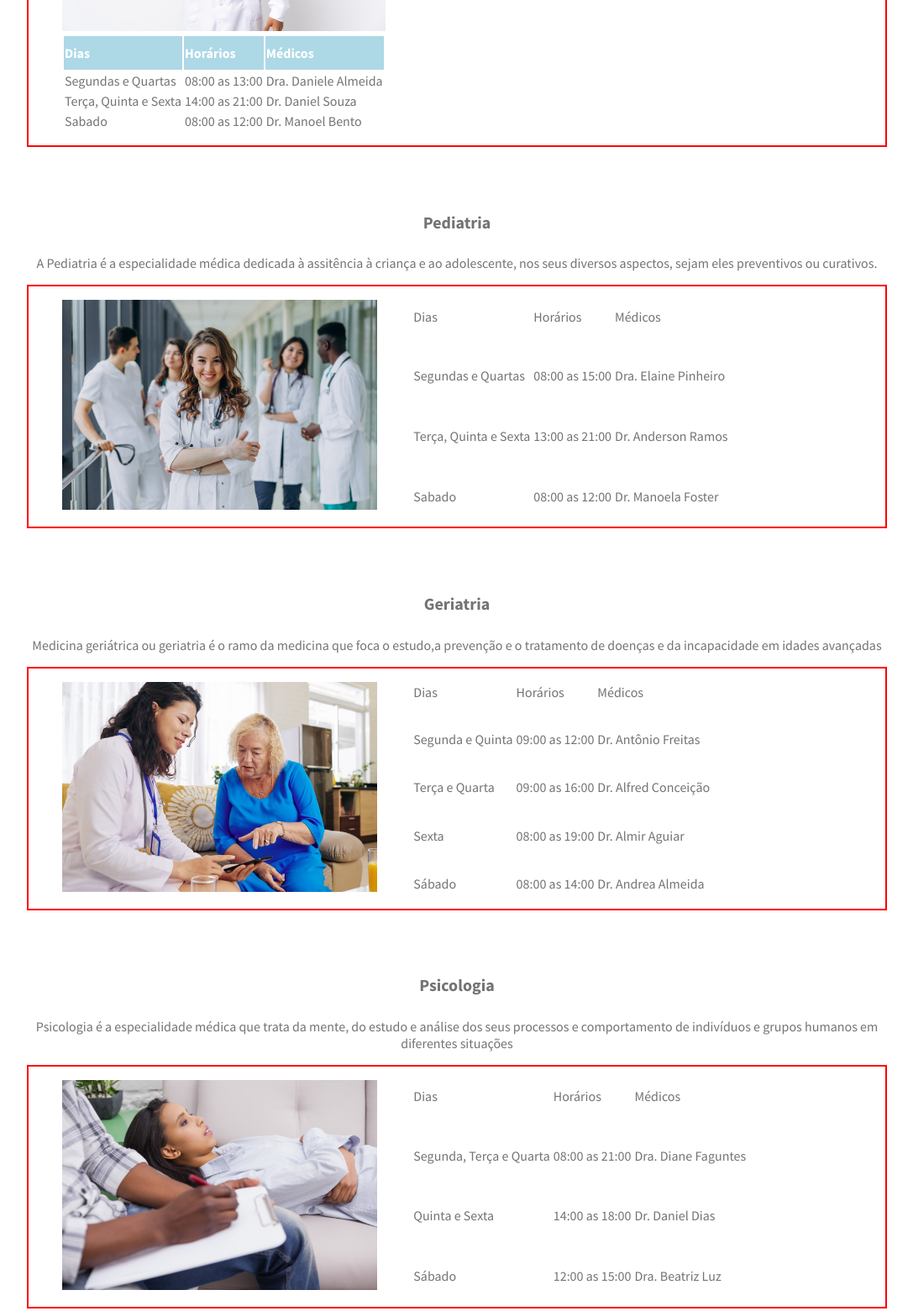
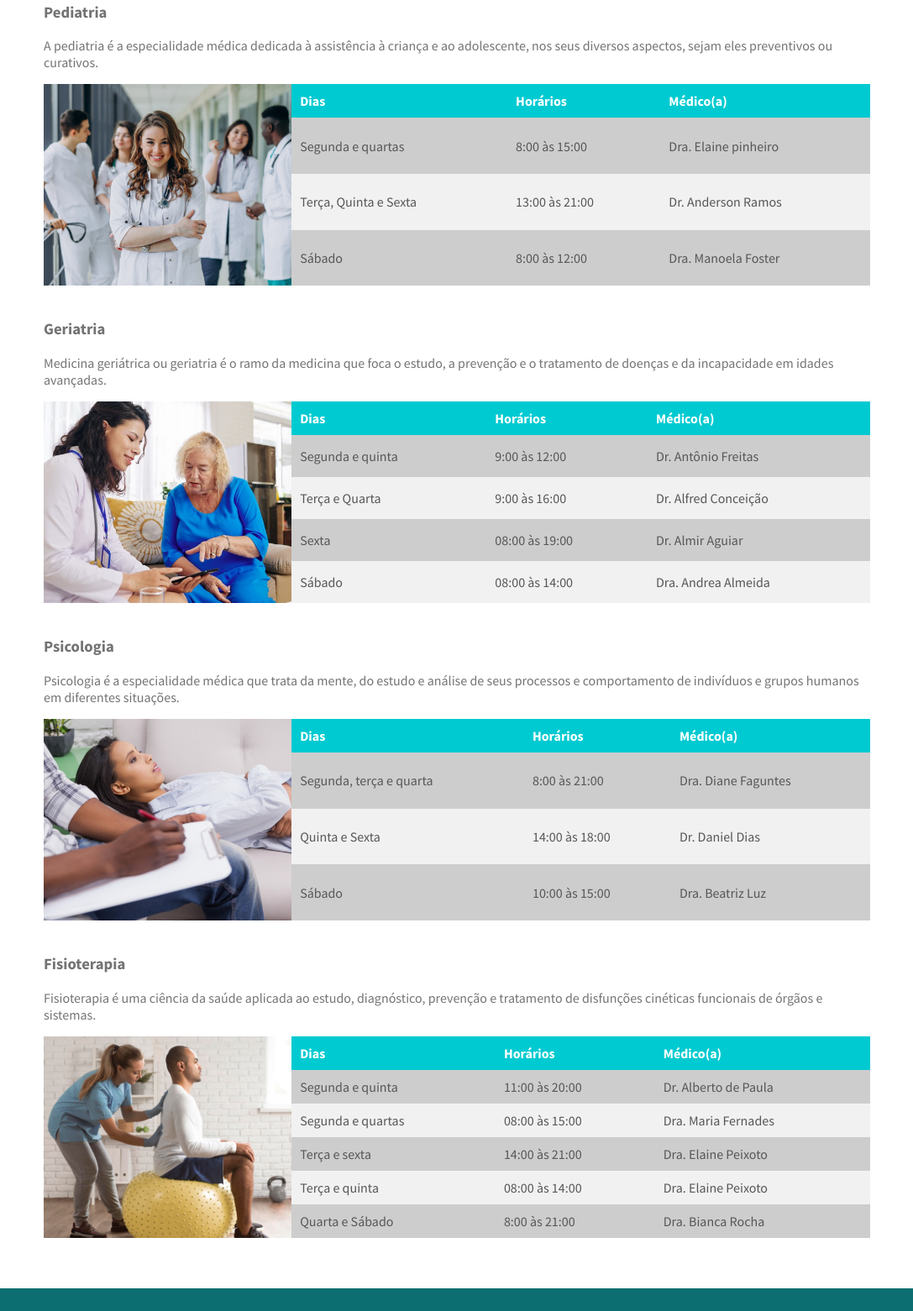
Before and after one commit to romacloud1989/ClinicaDev, a plain HTML site: page especialidades.html in a window 1280 px wide. Shown: the part 600-2161 px from the top of the page at 84% size, without its empty margins (96-1183 px from the left). Drawn offline with Linux system fonts and the light colour scheme.

Commit message:
Finalizado CSS e Responsivo da pagina de especialidades

```diff
--- a/especialidades.html
+++ b/especialidades.html
@@ -24,215 +24,222 @@
     </div>
   </header>
   <main>
-    <nav class="especialidades-links">
+    <section>
+    <div class="especialidades-links">
       <a href="#ortopedia">Ortopedia</a>
       <a href="#pediatria">Pediatria</a>
       <a href="#geriatria">Geriatria</a>
       <a href="#psicologia">Psicologia</a>
       <a href="#fisioterapia">Fisioterapia</a>
-    </nav>
+    </div>
     <div class="titulo-especialidades">
       <p>Conheça as nossas especialidades</p>
     </div>
-    <section id="ortopedia" class="especializacao">
-      <div class="descricao">
-          <h4>Ortopedia</h4>
-          <p>A ortopedia é a especialidade médica que cuida da saúde relacionada aos elementos do aparelho locomotor, como ossos, músculos, ligamentos e articulações</p>
+    </section>
+    <section id="ortopedia" class="container sessao-especialidade">
+      <div class="container-titulo">
+        <h3>Ortopedia</h3>
+        <p>A ortopedia é a especialidade médica que cuida da saúde relacionadas aos elementos do aparelho locomotor, como ossos, músculos, ligamentos e articulações.</p>
       </div>
-    </section>
-    <section>
-      <div class="tabela">
-        <div>
-        <figure>
-          <img src="assets\ortopedia.png" alt="Imagem de um ortopedista">
 
-        </tr>
-        <table>
-          <thead >
-          <tr class="tabela-head">
+      <div class="box-tabela-especialista">
+          <img src="assets/ortopedia.png" alt="Ortopedia" title="Ortopedia">
+
+          <table class="tabela-especialistas">
+            <thead>
+              <tr>
                 <th>Dias</th>
                 <th>Horários</th>
-            <th>Médicos</th>
+                <th>Médico(a)</th>
               </tr>
             </thead>
+
             <tbody>
               <tr>
-            <td>Segundas e Quartas</td>
-            <td>08:00 as 13:00</td>
+                <td>Segunda e quartas</td>
+                <td>8:00 às 13:00</td>
                 <td>Dra. Daniele Almeida</td>
               </tr>
               <tr>
                 <td>Terça, Quinta e Sexta</td>
-            <td>14:00 as 21:00</td>
+                <td>14:00 às 21:00</td>
                 <td>Dr. Daniel Souza</td>
               </tr>
               <tr>
-            <td>Sabado</td>
-            <td>08:00 as 12:00</td>
+                <td>Sábado</td>
+                <td>8:00 às 21:00</td>
                 <td>Dr. Manoel Bento</td>
               </tr>
             </tbody>
           </table>
       </div>
     </section>
-    <section id="pediatria" class="especializacao">
-      <div class="descricao">
-          <h4>Pediatria</h4>
-          <p>A Pediatria é a especialidade médica dedicada à assitência à criança e ao adolescente, nos seus diversos aspectos, sejam eles preventivos ou curativos.</p>
+
+    <section id="pediatria" class="container sessao-especialidade">
+      <div class="container-titulo">
+        <h3>Pediatria</h3>
+        <p>A pediatria é a especialidade médica dedicada à assistência à criança e ao adolescente, nos seus diversos aspectos, sejam eles preventivos ou curativos.</p>
       </div>
-    </section>
-    <section>
-      <div class="tabela">
-        <figure>
-          <img src="assets\pediatra2.png" alt="Imagem de um ortopedista">
-        </figure>
-        <table>
-          <tdead>
+
+      <div class="box-tabela-especialista">
+          <img src="assets/pediatra2.png" alt="Pediatria" title="Pediatria">
+          <table class="tabela-especialistas">
+            <thead>
               <tr>
-            <td>Dias</td>
-            <td>Horários</td>
-            <td>Médicos</td>
+                <th>Dias</th>
+                <th>Horários</th>
+                <th>Médico(a)</th>
               </tr>
-          </tdead>
+            </thead>
+
             <tbody>
               <tr>
-            <td>Segundas e Quartas</td>
-            <td>08:00 as 15:00</td>
-            <td>Dra. Elaine Pinheiro</td>
+                <td>Segunda e quartas</td>
+                <td>8:00 às 15:00</td>
+                <td>Dra. Elaine pinheiro</td>
               </tr>
               <tr>
                 <td>Terça, Quinta e Sexta</td>
-            <td>13:00 as 21:00</td>
+                <td>13:00 às 21:00</td>
                 <td>Dr. Anderson Ramos</td>
               </tr>
               <tr>
-            <td>Sabado</td>
-            <td>08:00 as 12:00</td>
-            <td>Dr. Manoela Foster</td>
+                <td>Sábado</td>
+                <td>8:00 às 12:00</td>
+                <td>Dra. Manoela Foster</td>
               </tr>
             </tbody>
           </table>
       </div>
     </section>
-    <section id="geriatria" class="especializacao">
-      <div class="descricao">
-          <h4>Geriatria</h4>
-          <p>Medicina geriátrica ou geriatria é o ramo da medicina que foca o estudo,a prevenção e o tratamento de doenças e da incapacidade em idades avançadas</p>
+
+    <section id="geriatria" class="container sessao-especialidade">
+      <div class="container-titulo">
+        <h3>Geriatria</h3>
+        <p>Medicina geriátrica ou geriatria é o ramo da medicina que foca o estudo, a prevenção e o tratamento de doenças e da incapacidade em idades avançadas.</p>
       </div>
-    </section>
-    <section>
-      <div class="tabela">
-        <figure>
-          <img src="assets\geriatra.png" alt="Imagem de um ortopedista">
-        </figure>
-        <table>
-          <tdead>
+
+      <div class="box-tabela-especialista">
+        <img src="assets/geriatra.png" alt="Geriatria" title="Geriatria">
+
+        <table class="tabela-especialistas">
+          <thead>
             <tr>
-            <td>Dias</td>
-            <td>Horários</td>
-            <td>Médicos</td>
+              <th>Dias</th>
+              <th>Horários</th>
+              <th>Médico(a)</th>
             </tr>
-          </tdead>
+          </thead>
+
           <tbody>
             <tr>
-            <td>Segunda e Quinta</td>
-            <td>09:00 as 12:00</td>
+              <td>Segunda e quinta</td>
+              <td>9:00 às 12:00</td>
               <td>Dr. Antônio Freitas</td>
             </tr>
             <tr>
               <td>Terça e Quarta</td>
-            <td>09:00 as 16:00</td>
+              <td>9:00 às 16:00</td>
               <td>Dr. Alfred Conceição</td>
             </tr>
             <tr>
               <td>Sexta</td>
-            <td>08:00 as 19:00</td>
+              <td>08:00 às 19:00</td>
               <td>Dr. Almir Aguiar</td>
             </tr>
             <tr>
               <td>Sábado</td>
-            <td>08:00 as 14:00</td>
-            <td>Dr. Andrea Almeida</td>
+              <td>08:00 às 14:00</td>
+              <td>Dra. Andrea Almeida</td>
             </tr>
           </tbody>
         </table>
       </div>
     </section>
-    <section id="psicologia" class="especializacao">
-      <div class="descricao">
-          <h4>Psicologia</h4>
-          <p>Psicologia é a especialidade médica que trata da mente, do estudo e análise dos seus processos e comportamento de indivíduos e grupos humanos em diferentes situações</p>
+
+    <section id="psicologia" class="container sessao-especialidade">
+      <div class="container-titulo">
+        <h3>Psicologia</h3>
+        <p>Psicologia é a especialidade médica que trata da mente, do estudo e análise de seus processos e comportamento de indivíduos e grupos humanos em diferentes situações.</p>
       </div>
-    </section>
-    <section>
-      <div class="tabela">
-        <figure>
-          <img src="assets\psicologo.png" alt="Imagem de um ortopedista">
-        </figure>
-        <table>
-          <tdead>
+
+      <div class="box-tabela-especialista">
+          <img src="assets/psicologo.png" alt="Psicologia" title="Psicologia">
+          <table class="tabela-especialistas">
+            <thead>
               <tr>
-            <td>Dias</td>
-            <td>Horários</td>
-            <td>Médicos</td>
+                <th>Dias</th>
+                <th>Horários</th>
+                <th>Médico(a)</th>
               </tr>
-          </tdead>
+            </thead>
+
             <tbody>
               <tr>
-            <td>Segunda, Terça e Quarta</td>
-            <td>08:00 as 21:00</td>
+                <td>Segunda, terça e quarta</td>
+                <td>8:00 às 21:00</td>
                 <td>Dra. Diane Faguntes</td>
               </tr>
               <tr>
                 <td>Quinta e Sexta</td>
-            <td>14:00 as 18:00</td>
+                <td>14:00 às 18:00</td>
                 <td>Dr. Daniel Dias</td>
               </tr>
               <tr>
                 <td>Sábado</td>
-            <td>12:00 as 15:00</td>
+                <td>10:00 às 15:00</td>
                 <td>Dra. Beatriz Luz</td>
               </tr>
             </tbody>
           </table>
       </div>
     </section>
-    <section id="fisioterapia" class="especializacao">
-      <div class="descricao">
-          <h4>Fisioterapia</h4>
-          <p>Fisioterapia é uma ciência da saúde aplicada ao, estudo, diagnóstico, prevenção e tratamento de disfunções cinéticas e funcionais de orgãos do sistema motor </p>
+
+    <section id="fisioterapia" class="container sessao-especialidade">
+      <div class="container-titulo">
+        <h3>Fisioterapia</h3>
+        <p>Fisioterapia é uma ciência da saúde aplicada ao estudo, diagnóstico, prevenção e tratamento de disfunções cinéticas funcionais de órgãos e sistemas.</p>
       </div>
-    </section>
-    <section>
-      <div class="tabela">
-        <figure>
-          <img src="assets\fisioterapia.png" alt="Imagem de um ortopedista">
-        </figure>
-        <table>
-          <tdead>
+
+      <div class="box-tabela-especialista">
+          <img src="assets/fisioterapia.png" alt="Fisioterapia" title="Fisioterapia">
+          <table class="tabela-especialistas">
+            <thead>
               <tr>
-            <td>Dias</td>
-            <td>Horários</td>
-            <td>Médicos</td>
+                <th>Dias</th>
+                <th>Horários</th>
+                <th>Médico(a)</th>
               </tr>
-          </tdead>
+            </thead>
+
             <tbody>
               <tr>
-            <td>Segunda, Terça e Quarta</td>
-            <td>08:00 as 21:00</td>
-            <td>Dra. Diane Faguntes</td>
+                <td>Segunda e quinta</td>
+                <td>11:00 às 20:00</td>
+                <td>Dr. Alberto de Paula</td>
               </tr>
               <tr>
-            <td>Quinta e Sexta</td>
-            <td>14:00 as 18:00</td>
-            <td>Dr. Daniel Dias</td>
+                <td>Segunda e quartas</td>
+                <td>08:00 às 15:00</td>
+                <td>Dra. Maria Fernades</td>
               </tr>
               <tr>
-            <td>Sábado</td>
-            <td>12:00 as 15:00</td>
-            <td>Dra. Beatriz Luz</td>
+                <td>Terça e sexta</td>
+                <td>14:00 às 21:00</td>
+                <td>Dra. Elaine Peixoto</td>
+              </tr>
+              <tr>
+                <td>Terça e quinta</td>
+                <td>08:00 às 14:00</td>
+                <td>Dra. Elaine Peixoto</td>
+              </tr>
+              <tr>
+                <td>Quarta e Sábado</td>
+                <td>8:00 às 21:00</td>
+                <td>Dra. Bianca Rocha</td>
               </tr>
             </tbody>
+
           </table>
       </div>
     </section>
--- a/style/especialidadestyle.css
+++ b/style/especialidadestyle.css
@@ -51,27 +51,70 @@ main {
 	margin-top: 50px;
 }
 
-.tabela {
-	display: flex;
-	flex-direction: row;
-	text-align: left;
-	max-width: 1024px;
-	margin: auto;
-	border: 2px solid red;
+.box-tabela-especialista {
+  display: flex;
+  height: 240px;
+  padding: 0 20px;
 }
 
-.tabela img {
-	height: 250px;
-	width: 100%;
+.box-tabela-especialista img {
+  width: 30%;
+  height: 100%;
+  object-fit: cover;
 }
 
-.tabela-head {
-	background-color: lightblue;
-	height: 40px;
-	color: #fff;
+.tabela-especialistas {
+  border-spacing: 0;
+  text-align: left;
+  width: 70%;
+  height: 100%;
 }
 
-.descricao h4 {
-	font-size: 20px;
-	font-weight: bold;
+.tabela-especialistas thead tr {
+  background-color: #00cad1;
+  color: #fff;
 }
+
+.tabela-especialistas tr {
+  background-color: #f1f1f1;
+  color: #585757;
+  font-weight: 500;
+}
+
+.tabela-especialistas tbody tr:nth-of-type(2n+1) {
+  background-color: #cdcdcd;
+  border: 1px solid #f1f1f1;
+}
+
+.tabela-especialistas th, .tabela-especialistas td  {
+  padding: 10px;
+}
+
+.sessao-especialidade {
+  margin-top: 40px;
+}
+
+.container-titulo {
+  padding: 0 20px;
+}
+
+
+/*** Responsivo tela de Especialidades **/
+
+@media (max-width:  426px){
+	.box-tabela-especialista {
+		margin: 0px;
+		padding: 0px;
+	}
+}
+
+
+@media (max-width: 768px) {
+	.box-tabela-especialista img {
+		display: none;
+	}
+	.tabela-especialistas  {
+		width: 100%;
+	}
+
+}
```
Lines whose indentation alone changed are shown as unchanged.
